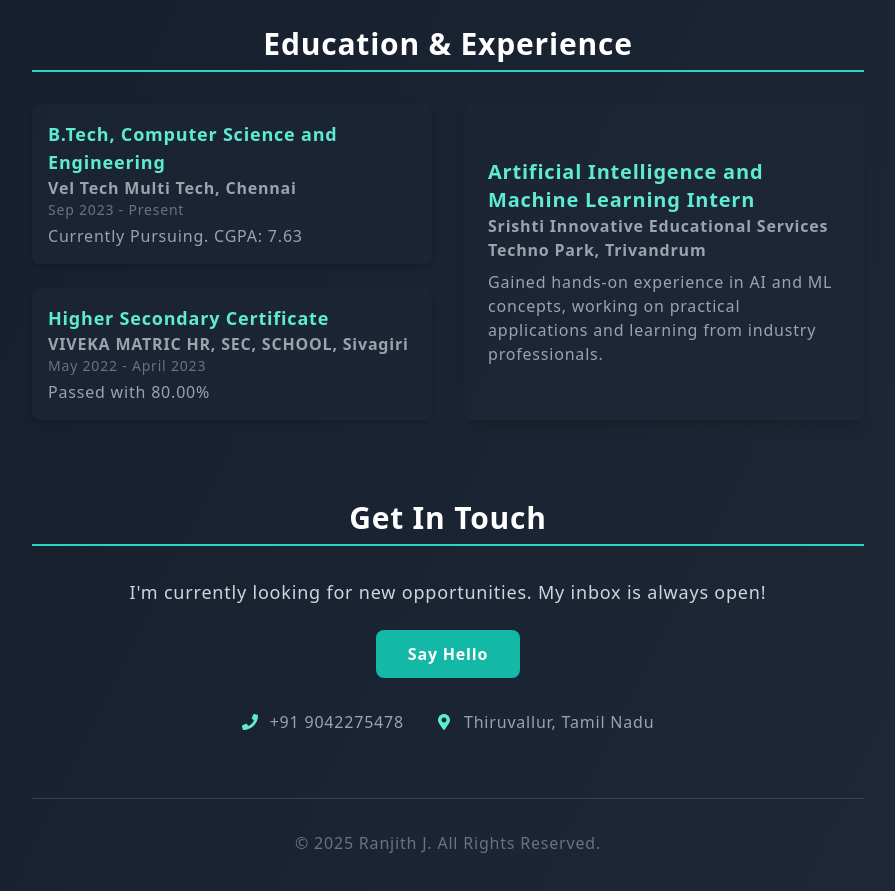
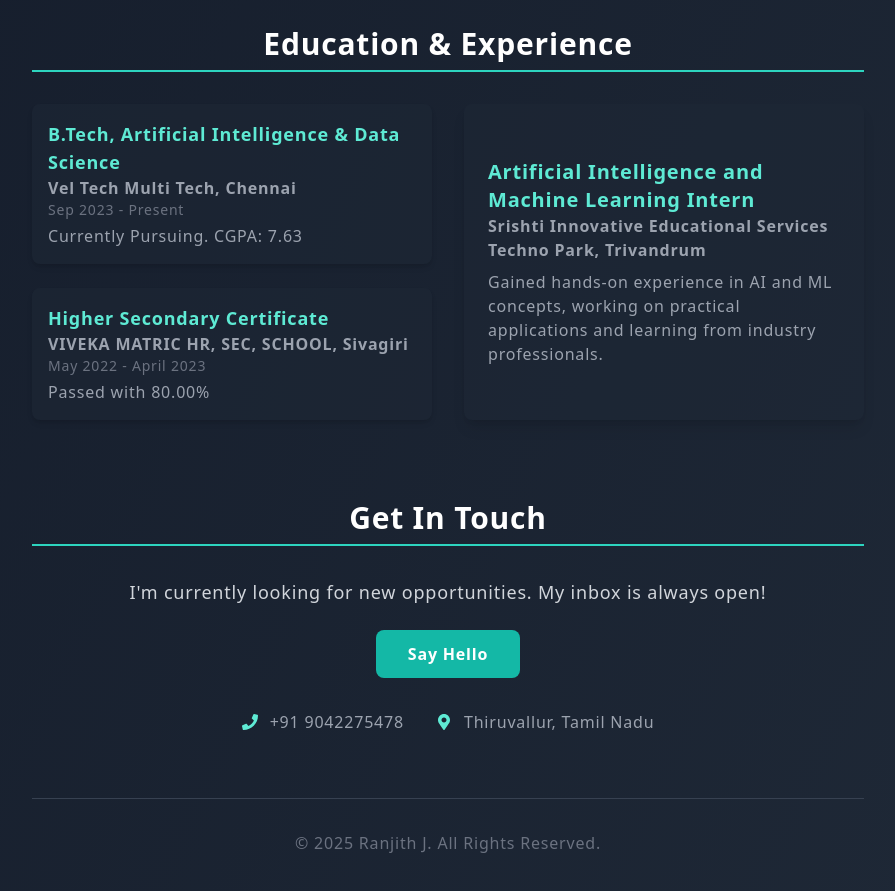
Before and after one commit to Ranjikutti/my_portfolio, a React (Create React App) app: page / in a window 1280 px wide. Shown: the part 1740-2631 px from the top of the page, without its empty margins (192-1087 px from the left). Built offline with nearby package versions, Linux system fonts and the light colour scheme.

Commit message:
small changes

```diff
--- a/src/App.jsx
+++ b/src/App.jsx
@@ -84,7 +84,7 @@ function App() {
     ],
     education: [
         {
-            degree: "B.Tech, Computer Science and Engineering",
+            degree: "B.Tech, Artificial Intelligence & Data Science",
             school: "Vel Tech Multi Tech, Chennai",
             duration: "Sep 2023 - Present",
             details: "Currently Pursuing. CGPA: 7.63"
```
